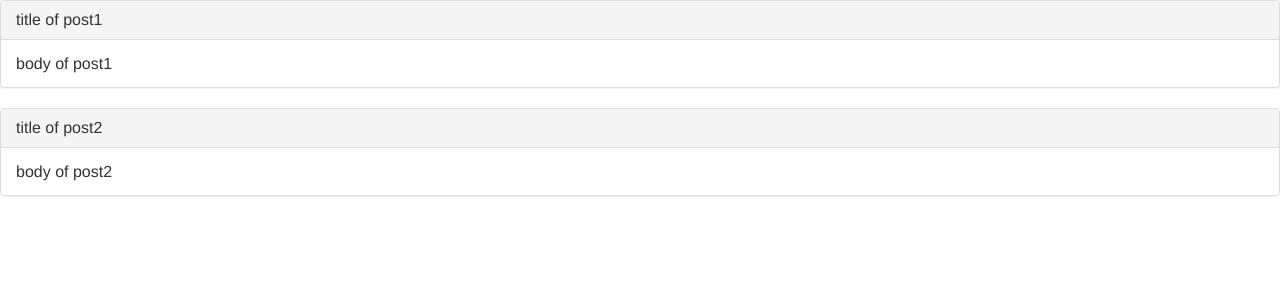
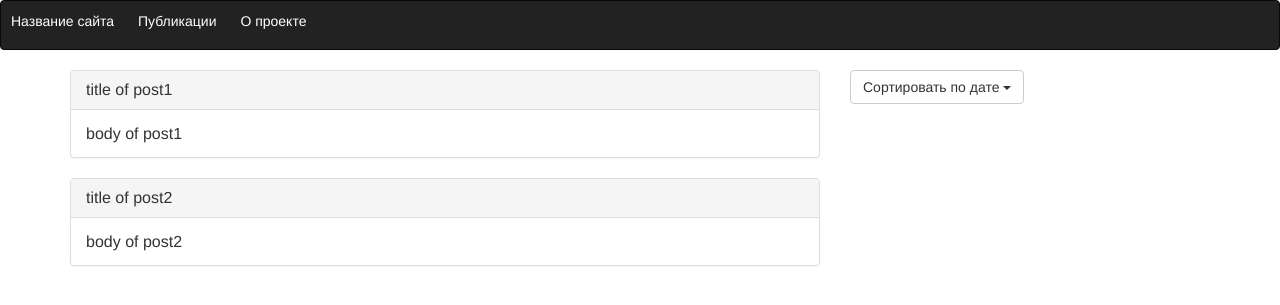
Before and after one commit to AntFilin/lessonsphp, a PHP site: page /post/post.php in a window 1280 px wide. Shown: the top 305 px of the page. Run offline with PHP 8.4, Linux system fonts and the light colour scheme; data that the repository does not hold is empty; some libraries are stand-ins or nearby versions.

Commit message:
Папка post

```diff
--- a/post/post.html.php
+++ b/post/post.html.php
@@ -4,9 +4,18 @@
     <meta charset="utf-8" />
     <title>Публикации</title>
     <link rel="stylesheet" href="../css/bootstrap.min.css" />
-
+    <link rel="stylesheet" href="../css/style.css" />
 </head>
 <body>
+    <nav class="navbar navbar-inverse">
+        <a class="blog-nav-item" href="#">Название сайта</a>
+        <a class="blog-nav-item" href="#">Публикации</a>
+        <a class="blog-nav-item" href="#">О проекте</a>
+    </nav>
+
+<div class="container">
+    <div class="row">
+        <div class="col-md-8">
 <?php foreach($posts as $post) { ?>
     <div class="panel panel-default">
         <div class="panel-heading">
@@ -17,5 +26,23 @@
         </div>
     </div>
 <?php } ?>
+        </div>
+        <div class="col-md-4">
+            <div class="btn-group">
+                <button type="button" class="btn btn-default dropdown-toggle" data-toggle="dropdown" aria-haspopup="true" aria-expanded="false">
+                    Сортировать по дате <span class="caret"></span>
+                </button>
+                <ul class="dropdown-menu">
+                    <li><a href="#">Самые новые</a></li>
+                    <li><a href="#">Самые старые</a></li>
+                </ul>
+            </div>
+        </div>
+    </div>
+</div>
+<script src="../js/bootstrap.min.js"></script>
+<script src="../js/bootstrap.js"></script>
+<script src="../js/scripts.js"></script>
+
 </body>
 </html>
--- a/post/post.php
+++ b/post/post.php
@@ -1,8 +1,11 @@
 <?php
 
 $posts = array (
-     array ('title' => 'title of post1','body' => 'body of post1'),
-     array ('title' => 'title of post2','body' => 'body of post2')
+     array ('title' => 'title of post1','body' => 'body of post1','date' =>'2015-12-01 13:00:00'),
+     array ('title' => 'title of post2','body' => 'body of post2','date' =>'2015-12-02 13:00:00'),
 
 );
+if($_GET["date_sort=old"]){
+
+}
 include 'post.html.php';
```
